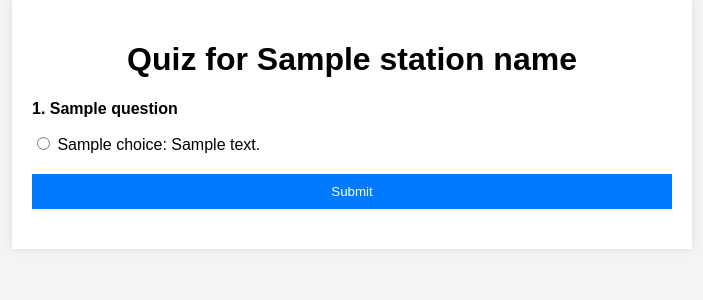
After one commit to NilBiescas/TrainTales, a Flask app: template app/templates/quiz.html in a window 1280 px wide. The commit adds this page. Shown: the top 300 px of the page, without its empty margins (288-991 px from the left). Run offline with Flask 3, Linux system fonts and the light colour scheme; the template is opened without the code that fills it: most values are stand-ins (such as "Sample title", 1, 10 or a date in 2020).

Commit message:
cahnges in front

```diff
--- /dev/null
+++ b/app/static/quiz_styles.css
@@ -0,0 +1,55 @@
+body {
+    font-family: Arial, sans-serif;
+    background-color: #f4f4f4;
+    margin: 0;
+    padding: 0;
+}
+
+.quiz-container {
+    width: 50%;
+    margin: 0 auto;
+    padding: 20px;
+    background-color: #fff;
+    box-shadow: 0 0 10px rgba(0, 0, 0, 0.1);
+}
+
+h1 {
+    text-align: center;
+}
+
+.question-block {
+    margin-bottom: 20px;
+}
+
+.question-block p {
+    font-weight: bold;
+}
+
+ul {
+    list-style: none;
+    padding: 0;
+}
+
+li {
+    margin-bottom: 10px;
+}
+
+button {
+    display: block;
+    width: 100%;
+    padding: 10px;
+    background-color: #007BFF;
+    color: #fff;
+    border: none;
+    cursor: pointer;
+}
+
+button:hover {
+    background-color: #0056b3;
+}
+
+#result {
+    margin-top: 20px;
+    font-size: 18px;
+    text-align: center;
+}
--- /dev/null
+++ b/app/templates/quiz.html
@@ -0,0 +1,51 @@
+<!DOCTYPE html>
+<html lang="en">
+<head>
+    <meta charset="UTF-8">
+    <meta name="viewport" content="width=device-width, initial-scale=1.0">
+    <title>Quiz for {{ station_name }}</title>
+    <link rel="stylesheet" href="{{ url_for('static', filename='quiz_styles.css') }}">
+</head>
+<body>
+    <div class="quiz-container">
+        <h1>Quiz for {{ station_name }}</h1>
+        <form id="quiz-form">
+            {% for question in quiz_data.questions %}
+            <div class="question-block">
+                <p>{{ loop.index }}. {{ question.question }}</p>
+                <ul>
+                    {% for choice, answer in question.choices.items() %}
+                    <li>
+                        <label>
+                            <input type="radio" name="question-{{ loop.parent.index }}" value="{{ choice }}">
+                            {{ choice }}: {{ answer }}
+                        </label>
+                    </li>
+                    {% endfor %}
+                </ul>
+            </div>
+            {% endfor %}
+            <button type="submit">Submit</button>
+        </form>
+        <div id="result"></div>
+    </div>
+    <script>
+        document.getElementById('quiz-form').addEventListener('submit', function(event) {
+            event.preventDefault();
+            const form = event.target;
+            const data = new FormData(form);
+            const resultDiv = document.getElementById('result');
+            let score = 0;
+            let total = {{ quiz_data.questions|length }};
+            {% for question in quiz_data.questions %}
+            const correctAnswer = "{{ question.correct }}";
+            const userAnswer = data.get("question-{{ loop.index }}");
+            if (userAnswer === correctAnswer) {
+                score++;
+            }
+            {% endfor %}
+            resultDiv.innerHTML = `<p>Your score is ${score}/${total}</p>`;
+        });
+    </script>
+</body>
+</html>
```
Also changed, not shown: app/static/styles.css (+16 -0 lines), app/templates/playing.html (+11 -2 lines).
